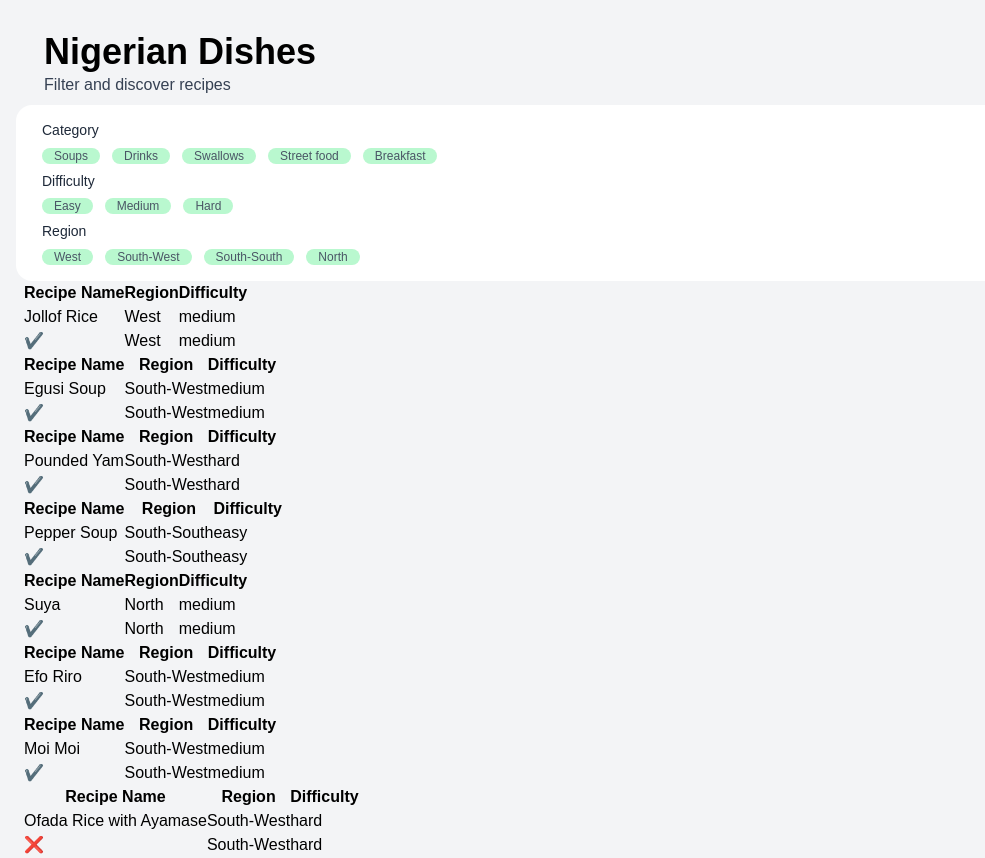
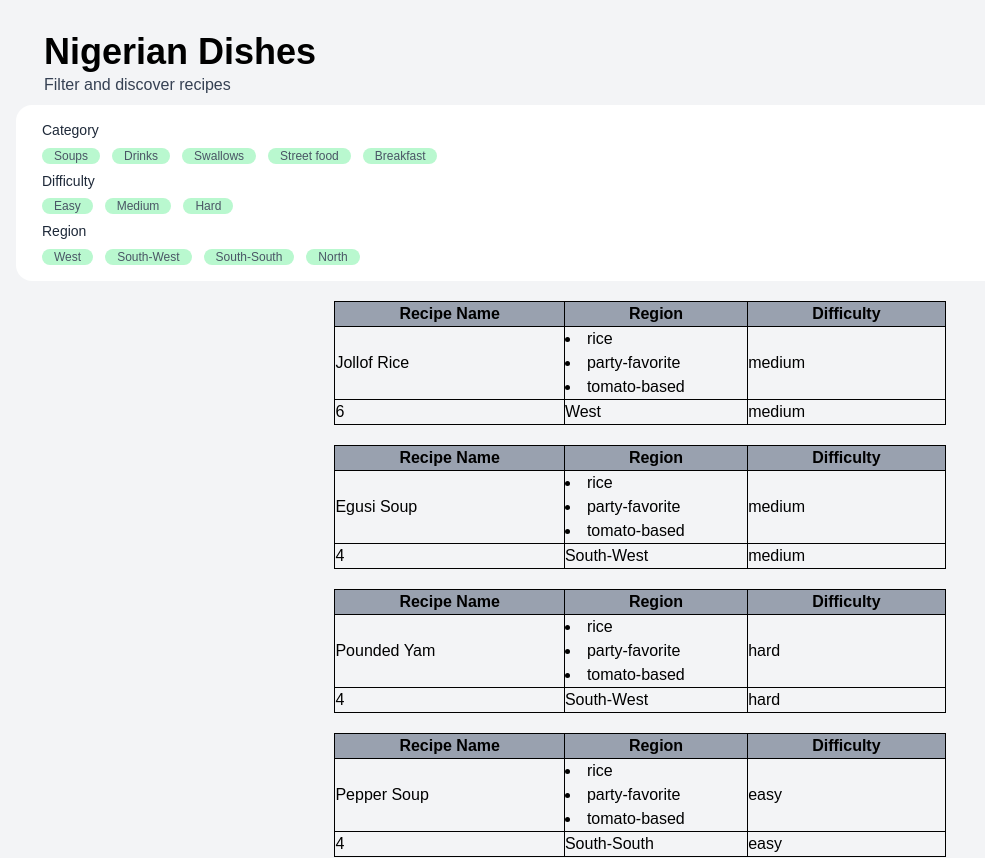
Before and after one commit to Iyinoluwa19/recipe-finder, a React (Vite) app: page / in a window 1280 px wide. Shown: the top 858 px of the page, without its empty margins (0-985 px from the left). Built offline with nearby package versions, Linux system fonts and the light colour scheme.

Commit message:
styled-table

```diff
--- a/src/components/recipeCard.jsx
+++ b/src/components/recipeCard.jsx
@@ -1,4 +1,4 @@
-import { nigerianRecipes } from '../data/dishes.jsx';
+import { nigerianRecipes, nigerianBreakfast } from '../data/dishes.jsx';
 
 export default function RecipeCard() {
     console.log(nigerianRecipes);
@@ -6,24 +6,26 @@ export default function RecipeCard() {
         <div>
             {nigerianRecipes.map((recipe) => (
                 <div key={recipe.id}>
-                    <table>
+                    <table className='mb-5 mt-5 mx-auto'>
                         <thead>
-                            <tr>
-                                <th>Recipe Name</th>
-                                <th>Region</th>
-                                <th>Difficulty</th>
+                            <tr className='bg-gray-400'>
+                                <th className='border px-16'>Recipe Name</th>
+                                <th className='border px-16'>Region</th>
+                                <th className='border px-16'>Difficulty</th>
                             </tr>
                         </thead>
-                        <tbody>
+                        <tbody className='px-4'>
                             <tr>
-                                <td>{recipe.name}</td>
-                                <td>{recipe.region}</td>
-                                <td>{recipe.difficulty}</td>
+                                <td className='border'>{recipe.name}</td>
+                                <td className='border'>{nigerianRecipes[0].tags.map(( tag,index ) => (
+                                    <li key={index}>{tag}</li>
+                                ))}</td>
+                                <td className='border'>{recipe.difficulty}</td>
                             </tr>
-                            <tr>
-                                <td>{recipe.popular ? "✔️" : "❌"}</td>
-                                <td>{recipe.region}</td>
-                                <td>{recipe.difficulty}</td>
+                            <tr className='pb-3'>
+                                <td className='border'>{recipe.servings}</td>
+                                <td className='border'>{recipe.region}</td>
+                                <td className='border'>{recipe.difficulty}</td>
                             </tr>
                         </tbody>
                     </table>
```
